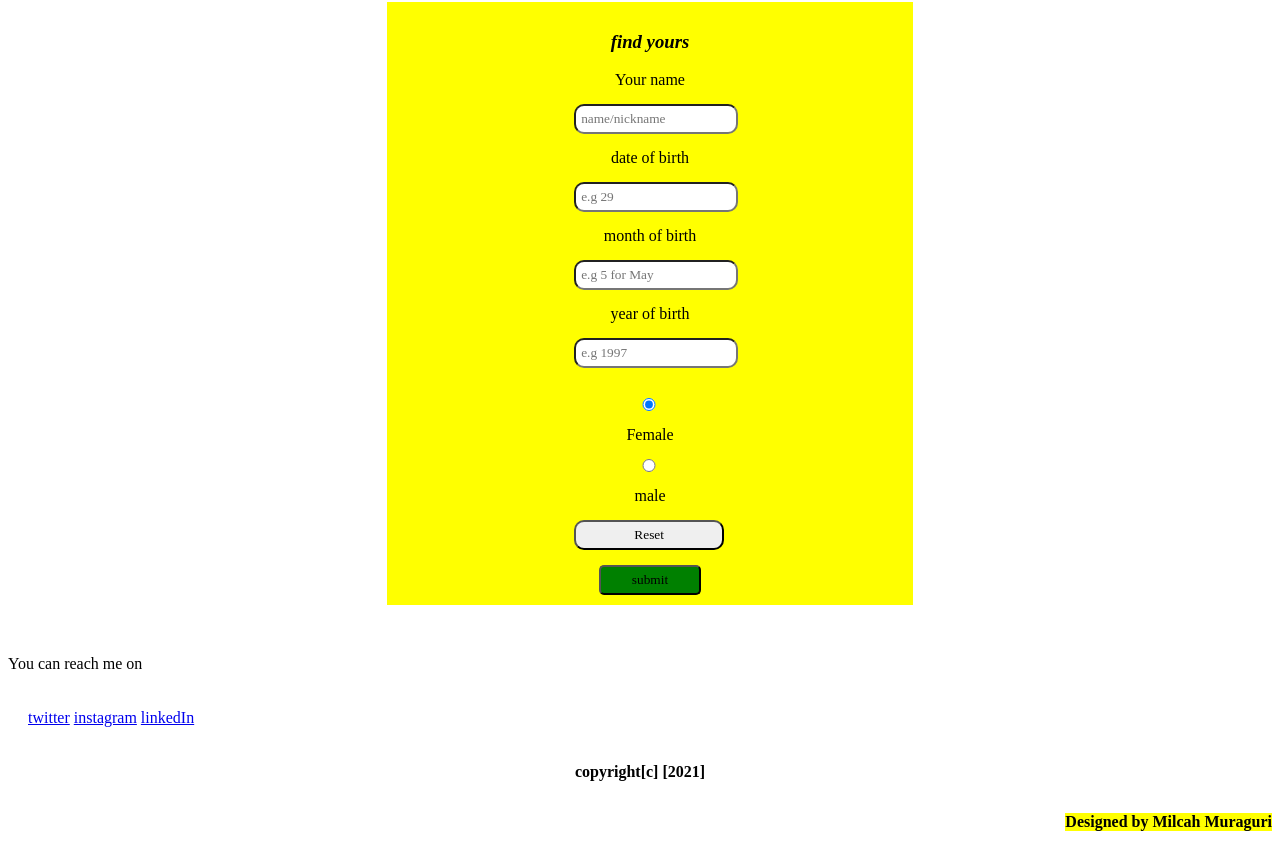
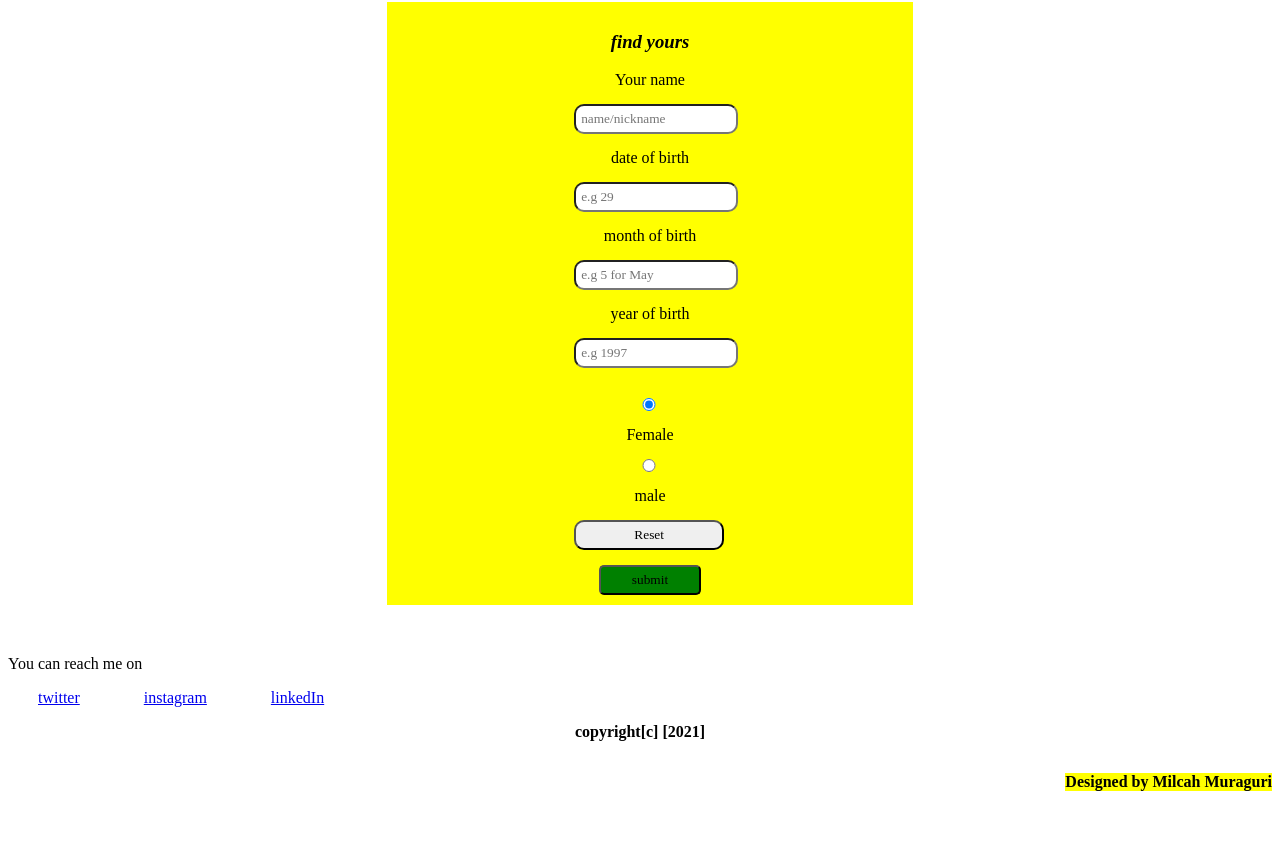
Before and after one commit to Ngima-Muraguri/akanNames, a plain HTML site: page Index.html in a window 1280 px wide. Shown: the part 937-1784 px from the top of the page. After the commit the page ends 1744 px from the top, so only its background shows below. Drawn offline with Linux system fonts and the light colour scheme.

Commit message:
restlyed the html links

```diff
--- a/index.css
+++ b/index.css
@@ -52,8 +52,8 @@ font-family: racing sans one;
 .button:hover{
     background-color: yellowgreen;
 }
-.link{
-    padding: 20px;
+.link a{
+    margin: 30px;
 }
 .copy{
     font-weight: bolder;
```
